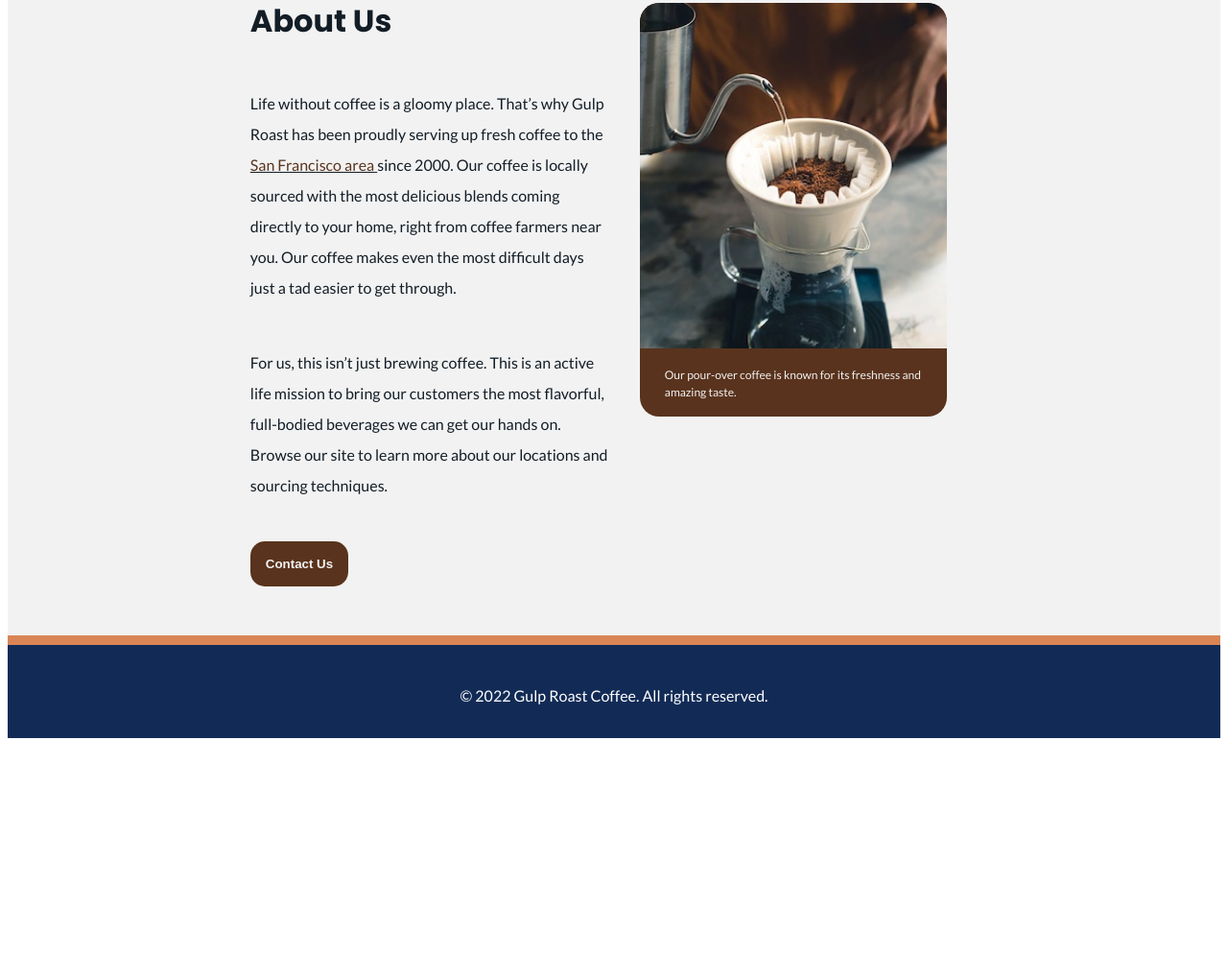
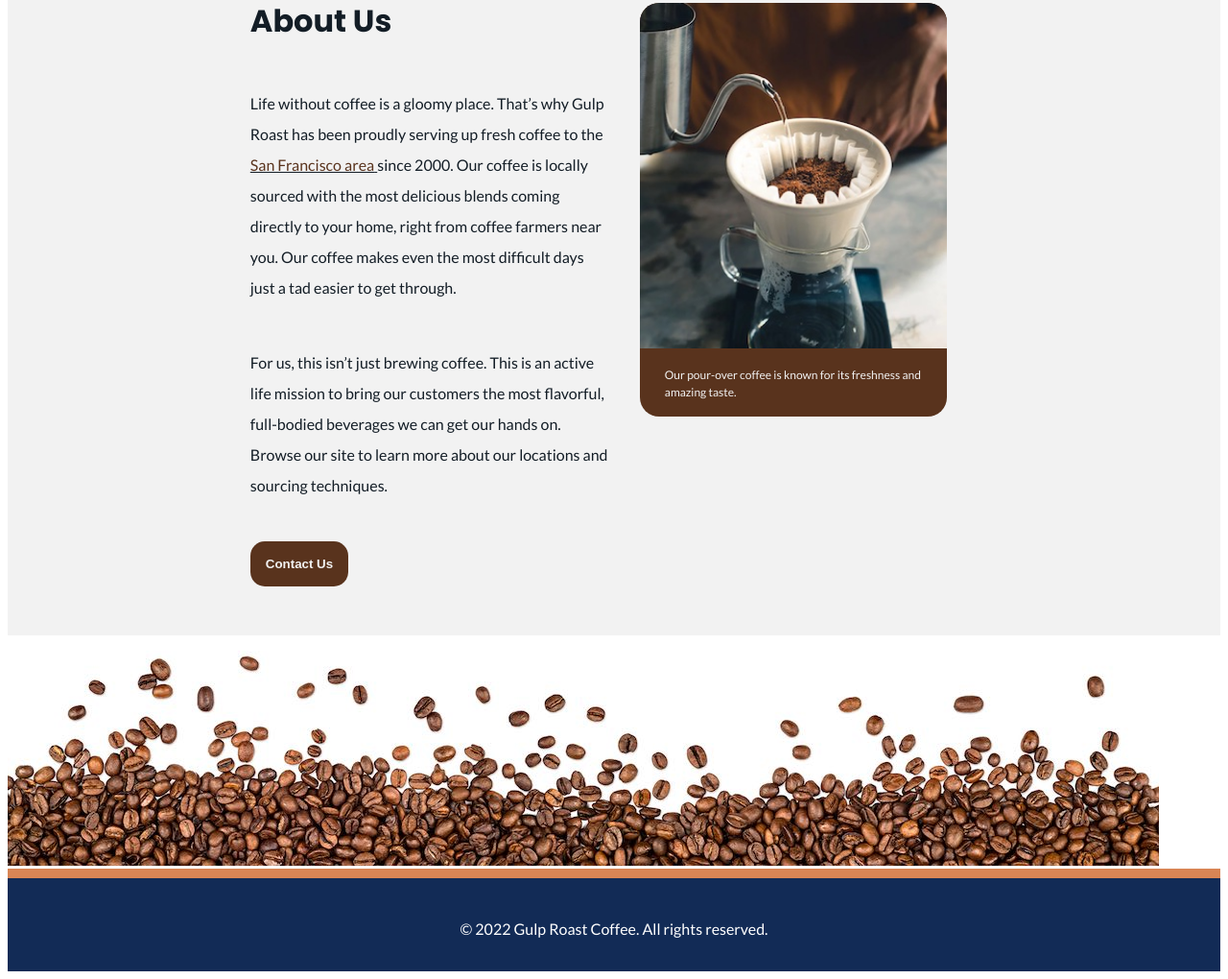
Before and after one commit to ana3nity/gulp-roast, a plain HTML site: page index.html in a window 1280 px wide. Shown: the part 414-1434 px from the top of the page at 96% size. Before the commit the page ends 1191 px from the top, so only its background shows below. Drawn offline with Linux system fonts and the light colour scheme; some icons are missing.

Commit message:
Included img src of gulp bottom beans

```diff
--- a/index.html
+++ b/index.html
@@ -59,7 +59,7 @@
               </div>
           </aside>
         </main>
-
+      <img src="./assets/media/gulp-bottom-beans.jpg" alt="Spilled Coffee Beans Border Decoration" media="(max-width: 1000px)">
         <div class="border">
         </div>
 
```
